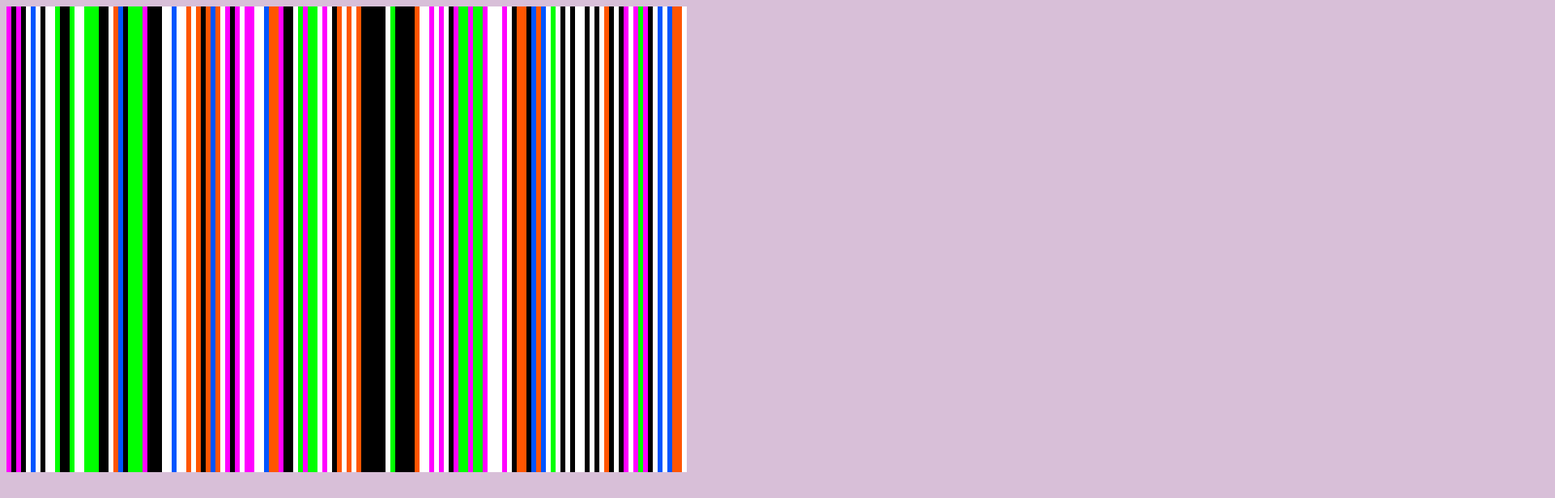
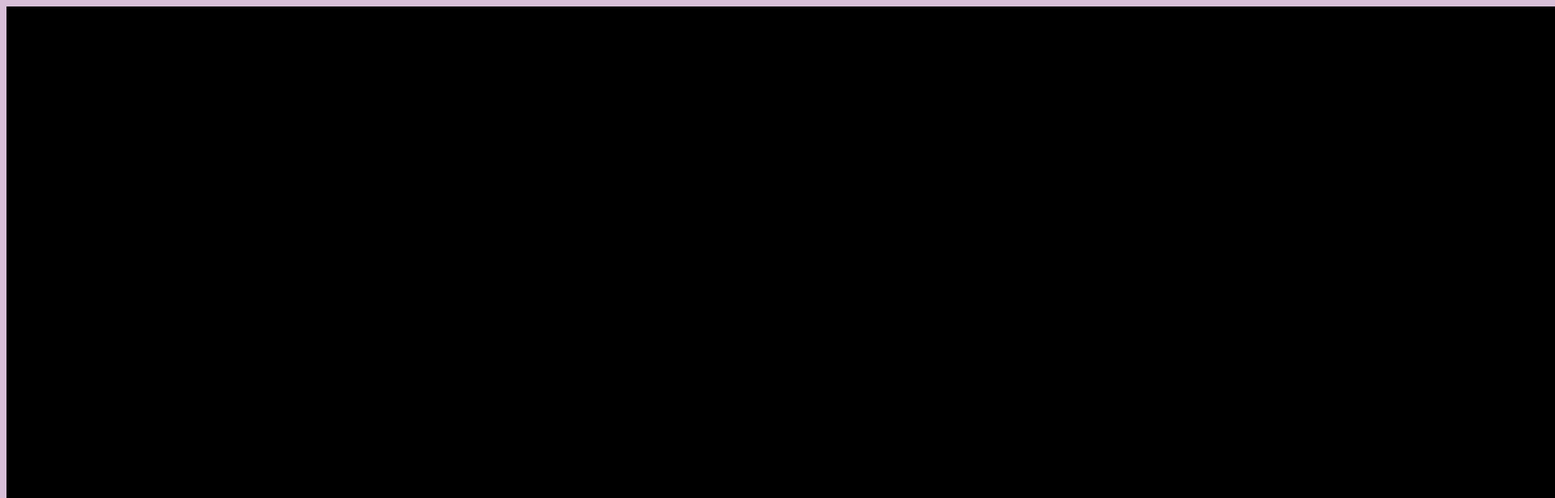
Before and after one commit to nicolebranagan/hiresiarch, a React (Create React App) app: page / in a window 1280 px wide. Shown: the top 616 px of the page at 81% size, 1920 px wide, since content can reach past the window. Built offline with nearby package versions, Linux system fonts and the light colour scheme.

Commit message:
Click to change color

```diff
--- a/src/App.js
+++ b/src/App.js
@@ -1,12 +1,12 @@
 import React, { Component } from 'react';
 import './App.css';
-import HiresTest from './components/HiresTest';
+import HiresContainer from './components/HiresContainer';
 
 class App extends Component {
   render() {
     return (
       <div className="App">
-        <HiresTest />
+        <HiresContainer />
       </div>
     );
   }
--- /dev/null
+++ b/src/Constants.js
@@ -0,0 +1,8 @@
+export const HIRES_WIDTH = 280;
+export const HIRES_BYTE_WIDTH = 320;
+export const HIRES_HEIGHT = 192;
+export const HIRES_VIOLET = "#FF00FF";
+export const HIRES_GREEN = "#00FF00";
+export const HIRES_WHITE = "#FFFFFF";
+export const HIRES_BLUE = "#0055FF";
+export const HIRES_ORANGE = "#FF5500";
--- /dev/null
+++ b/src/components/HiresContainer.js
@@ -0,0 +1,43 @@
+import React, { PureComponent } from 'react';
+import { HIRES_BYTE_WIDTH, HIRES_HEIGHT } from '../Constants';
+import HiresRow from './HiresRow';
+
+export default class HiresContainer extends PureComponent {
+  constructor(props) {
+    super(props);
+
+    this.state = {
+      data: Array(HIRES_HEIGHT).fill(Array(HIRES_BYTE_WIDTH).fill(0))
+    };
+  }
+
+  onClick(row, column) {
+    const { data } = this.state;
+    const byte = Math.floor(column / 7);
+    const byteOffset = byte * 8 + column % 7 + 1;
+    const newData = [...data];
+    newData[row] = [...data[row]];
+    const bit = data[row][byteOffset];
+    newData[row][byteOffset] = bit ? 0 : 1;
+    this.setState({
+      data: newData,
+    });
+  }
+
+  render() {
+    const { data } = this.state;
+
+    return (
+      <div>
+        {[...Array(HIRES_HEIGHT).keys()].map(row => (
+          <HiresRow
+            key={row}
+            data={data[row]}
+            onClick={this.onClick.bind(this, row)}
+            scale={9}
+          />
+        ))}
+      </div>
+    );
+  }
+}
--- a/src/components/HiresRow.js
+++ b/src/components/HiresRow.js
@@ -1,12 +1,13 @@
 import React, { PureComponent } from 'react';
 import PropTypes from 'prop-types';
-
-const HIRES_WIDTH = 280;
-const HIRES_VIOLET = "#FF00FF";
-const HIRES_GREEN = "#00FF00";
-const HIRES_WHITE = "#FFFFFF";
-const HIRES_BLUE = "#0055FF";
-const HIRES_ORANGE = "#FF5500";
+import {
+  HIRES_WIDTH,
+  HIRES_VIOLET,
+  HIRES_GREEN,
+  HIRES_WHITE,
+  HIRES_BLUE,
+  HIRES_ORANGE,
+} from '../Constants';
 
 export default class HiresRow extends PureComponent {
   static propTypes = {
@@ -16,7 +17,15 @@
   }
 
   componentDidMount() {
+    const { canvas } = this.refs;
+    canvas.addEventListener('click', this.onClick);
+
     this.drawHires();
+  }
+
+  componentWillUnmount() {
+    const { canvas } = this.refs;
+    canvas.removeEventListener('click', this.onClick);
   }
 
   componentDidUpdate(lastProps) {
@@ -25,8 +34,12 @@
     }
   }
 
-  onClick() {
-
+  onClick = (event) => {
+    const { canvas } = this.refs;
+    const { scale, onClick } = this.props;
+    const rect = canvas.getBoundingClientRect();
+    const x = Math.floor((event.clientX - rect.left) / scale);
+    onClick(x);
   }
 
   clearCanvas() {
--- a/src/components/HiresTest.js
+++ /dev/null
@@ -1,23 +0,0 @@
-import React from 'react';
-import HiresRow from './HiresRow';
-
-const testData = Array(320).fill(1);
-
-for (const i in testData) {
-  testData[i] = Math.random() > 0.5 ? 0 : 1;
-}
-console.log(testData)
-
-export default () => {
-  return (
-    <div>
-      {[...Array(192).keys()].map(row => (
-        <HiresRow
-          key={row}
-          data={testData}
-          scale={3}
-        />
-      ))}
-    </div>
-  );
-}
```
